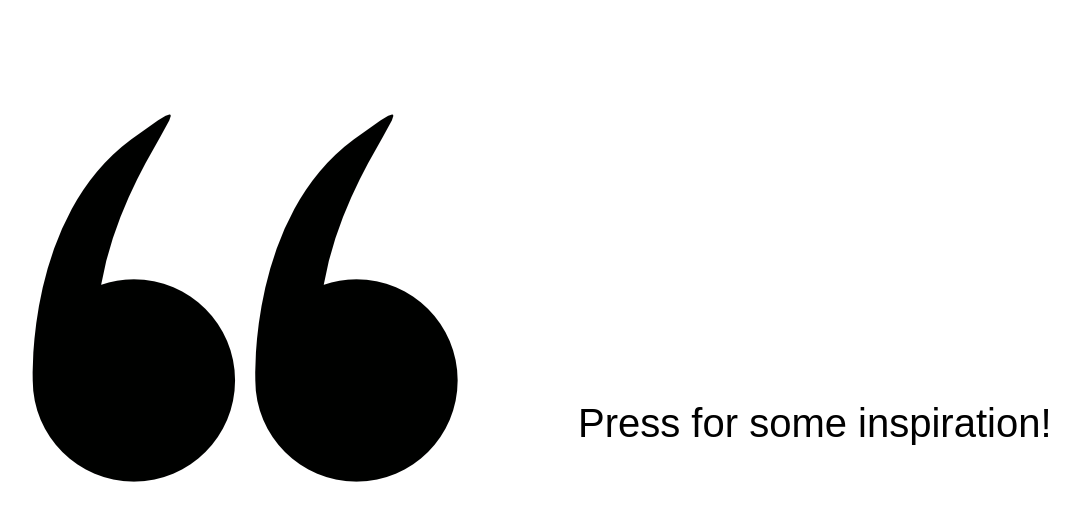
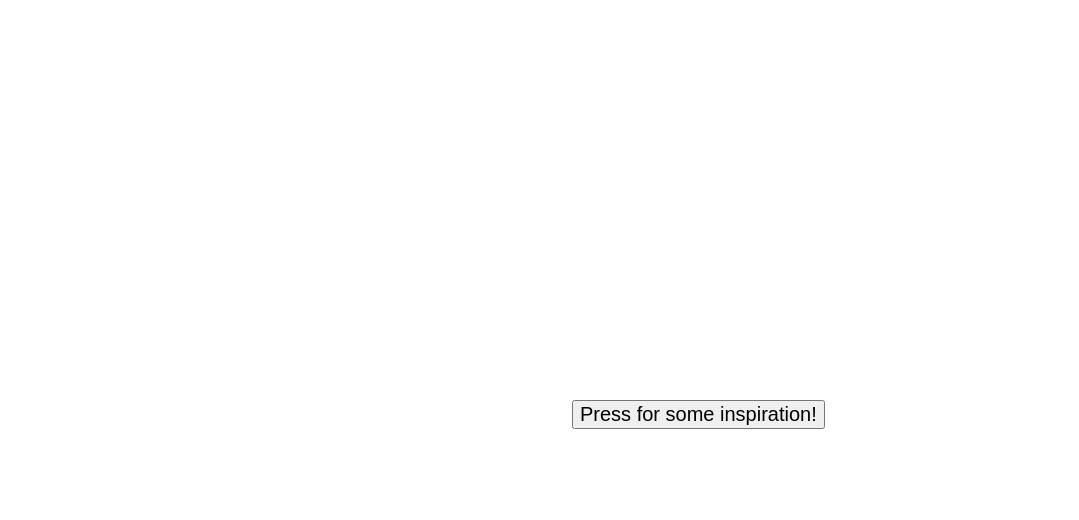
Before and after one commit to AldoCasareto/100-projects-Projects-3, a plain HTML site: page index.html in a window 1280 px wide. Shown: the whole page, without its empty margins (68-1147 px from the left). Drawn offline with Linux system fonts and the light colour scheme.

Commit message:
Add files via upload

```diff
--- a/style.css
+++ b/style.css
@@ -1,29 +1,23 @@
 body {
     max-height: 100vh;
-    max-width: 100vh;
+    max-width: 80vh;
 }
 
 button {
     position: fixed;
     top: 50%;
     left: 50%;
-    font-size: 40px;
-    background-color: white;
-    border-radius: 10px;
-    border: none;
+    font-size: 20px;
 
 }
 
 .all-elements {
+    max-width: 40vh;
     position: fixed;
-    top: 5%;
-    left: 5%;
+    top: 60%;
+    left: 50%;
 }
 
-.all-elements::before
-{
-    content: url(./Fx8oL.png);
-}
 
 .author {
     text-align: right;
```
